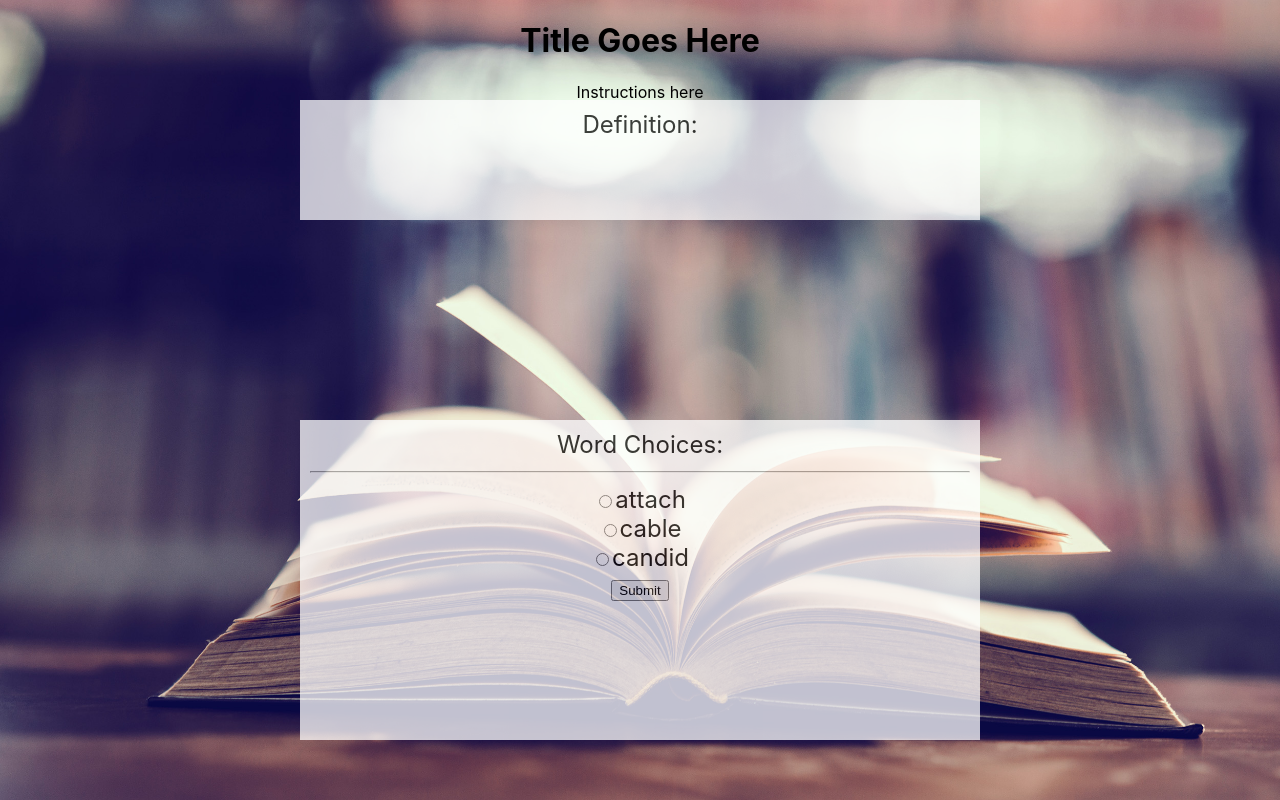
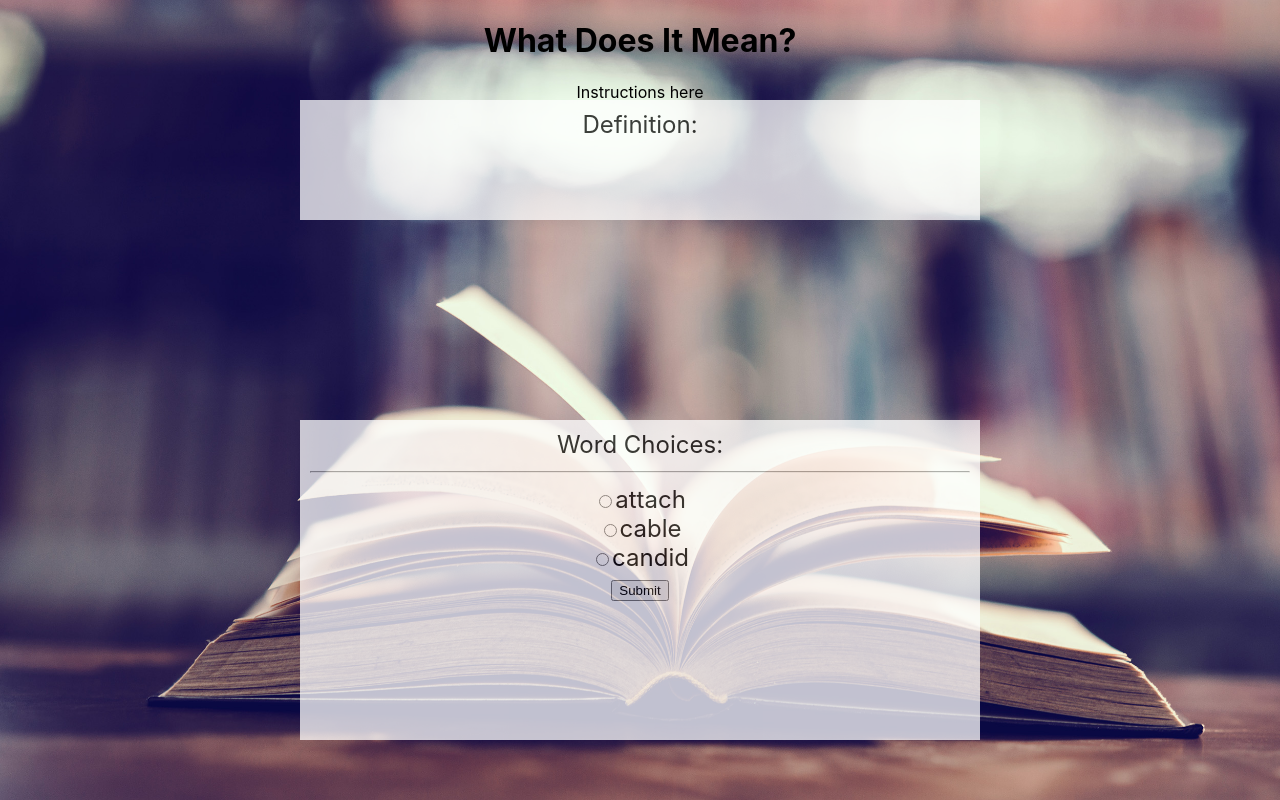
Before and after one commit to irene-rojas/words-history, a React (Create React App) app: page / in a window 1280 px wide. Built offline with nearby package versions, Linux system fonts and the light colour scheme; no server answers.

Commit message:
title change

```diff
--- a/src/App.js
+++ b/src/App.js
@@ -174,7 +174,7 @@ class App extends Component {
       <div className="App">
 
         <div className="header">
-            <h1 className="title">Title Goes Here</h1>
+            <h1 className="title">What Does It Mean?</h1>
             <div>Instructions here</div>
         </div>
 
```
